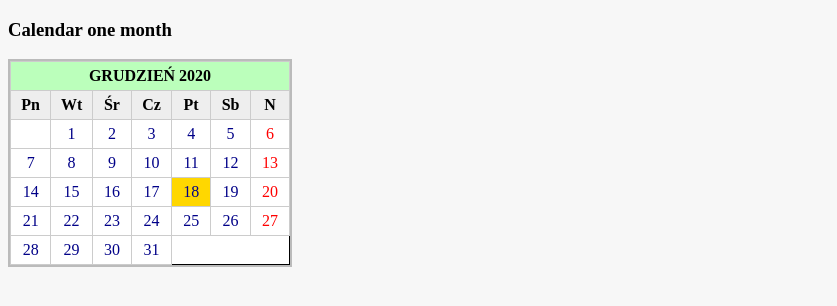
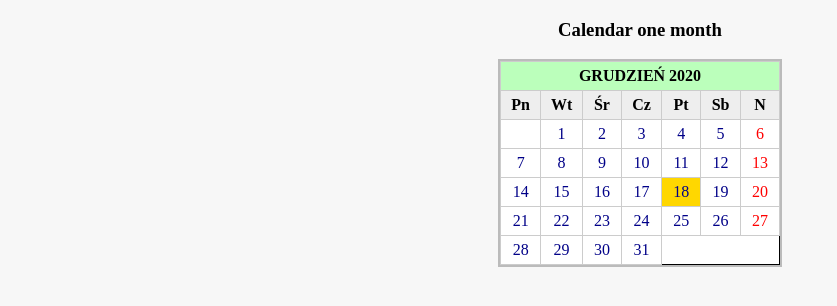
Before and after one commit to andrzej-stasinski/calendar_JavaScript, a plain HTML site: page calendar_one_month.html in a window 1280 px wide. Shown: the whole page, without its empty margins (0-837 px from the left). Drawn offline with Linux system fonts and the light colour scheme.

Commit message:
copy github

```diff
--- a/calendar_one_month.html
+++ b/calendar_one_month.html
@@ -7,11 +7,13 @@
 	body {
 		background-color: #f7f7f7;
 	}
-	#kal {
+	.title {
+		text-align: center;
+	}
+	.kal {
 		border: 2px solid #bbb;
 		padding: 0;
-		/*background-color: tan;*/
-
+		margin: 0 auto;
 	}
 	table {
 	   border: 1px solid black;
@@ -26,8 +28,10 @@
 
 </head>
 <body>
-	<h3>Calendar one month</h3>
-	<div id="kal"></div>
-	<script src="script_one.js"></script>
+	<div class="wrapper">
+		<h3 class='title'>Calendar one month</h3>
+		<div id="kal" class='kal'></div>
+		<script src="script_one.js"></script>
+	</div>
 </body>
 </html>
```
Also changed, not shown: calendar_three_month.html (+10 -3 lines), script_one.js (line endings or trailing spaces), script_three.js (line endings or trailing spaces), 1 other file.
